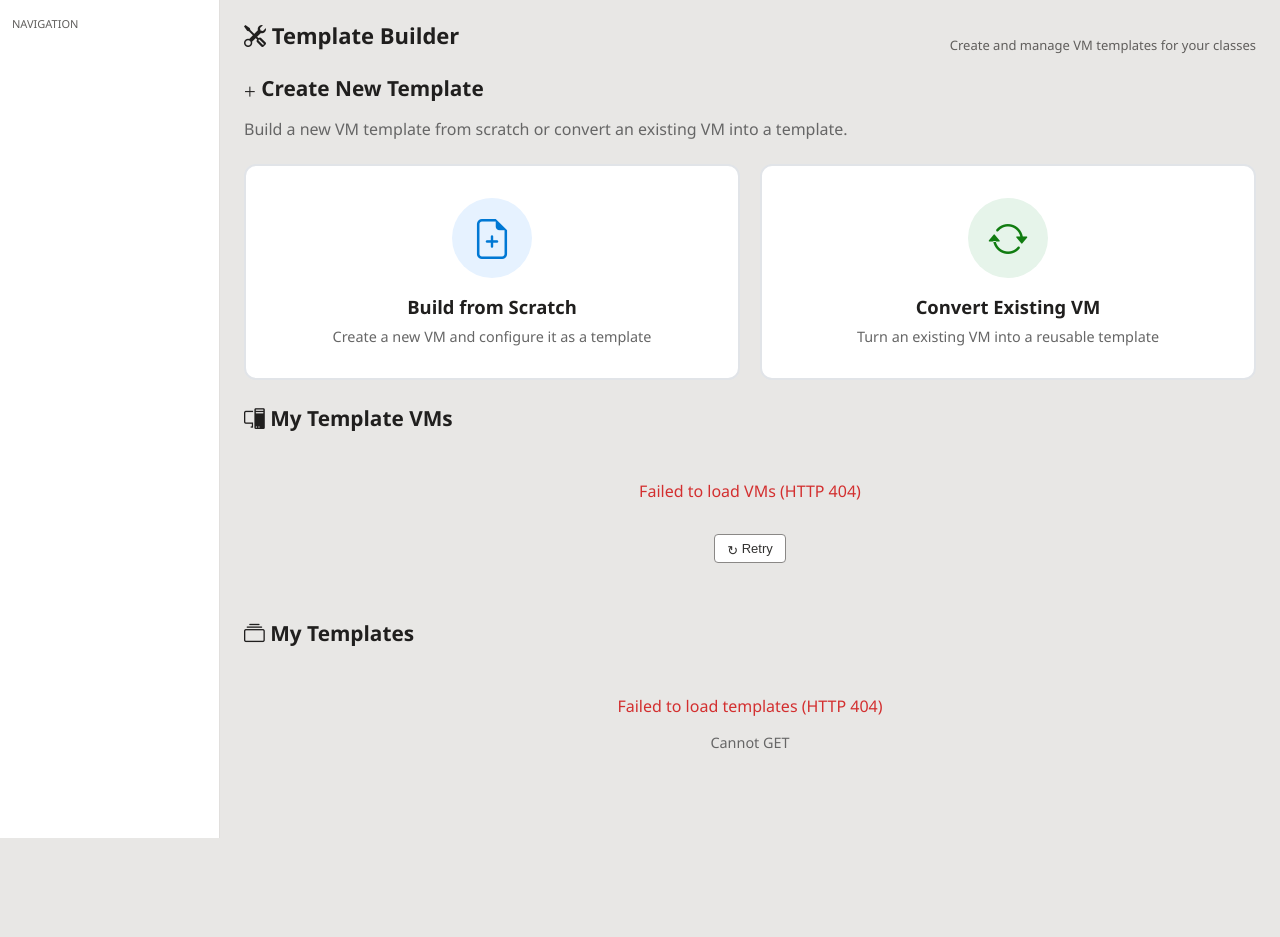
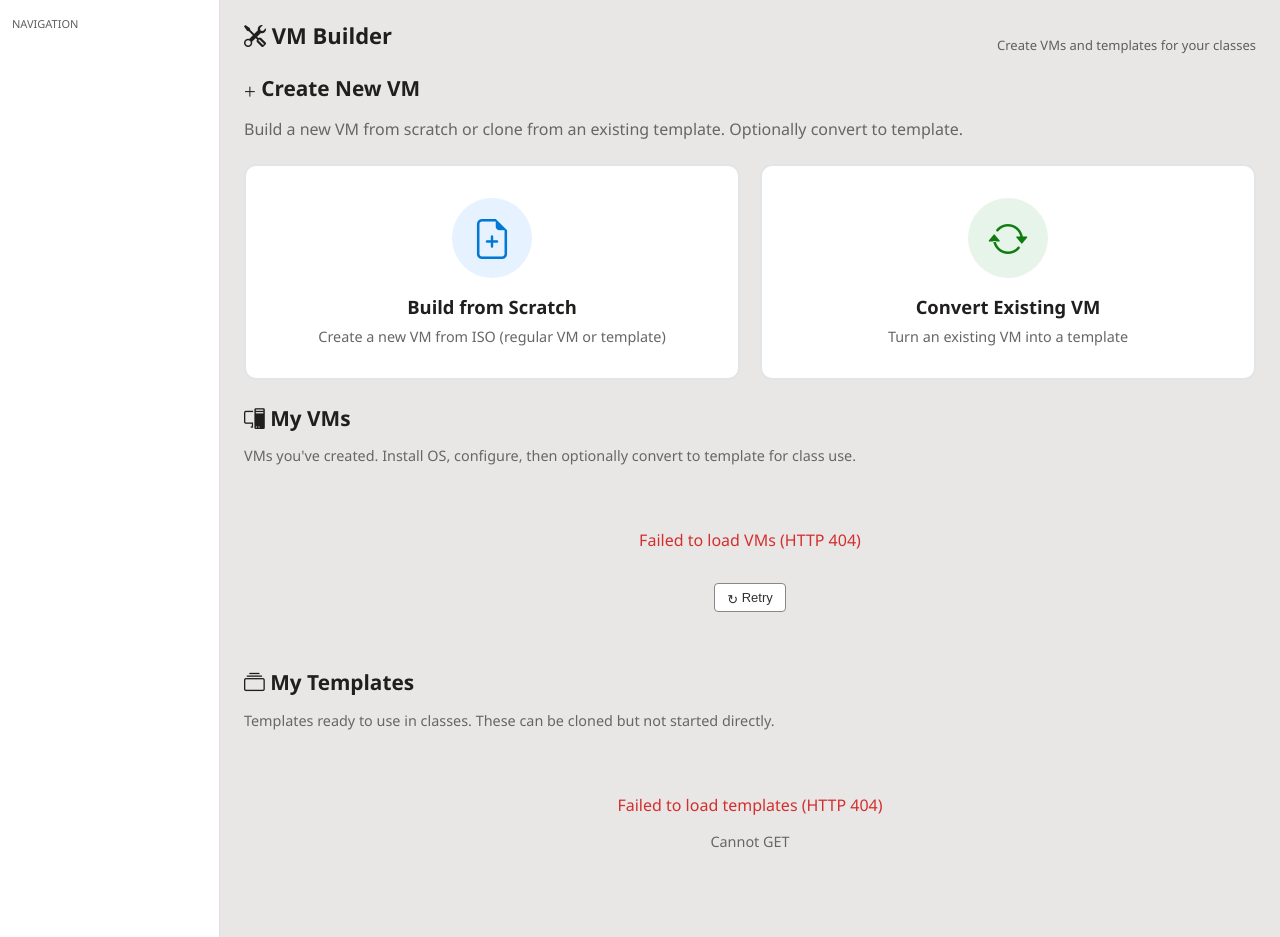
Before and after one commit to Snappieuk/proxmox-lab-gui, a Python web app: template app/templates/template_builder/index.html in a window 1280 px wide. Shown: the part 56-993 px from the top of the page. Before the commit the page ends 894 px from the top, so only its background shows below. Run offline with Jinja, Linux system fonts and the light colour scheme; the template is opened without the code that fills it, so the values that code supplies are empty; some web fonts are replaced.

Commit message:
feat: Add API endpoint to update VM hardware configuration and enhance UI for VM management

```diff
--- a/app/templates/template_builder/index.html
+++ b/app/templates/template_builder/index.html
@@ -3,22 +3,22 @@
 {% block content %}
 <div class="page-header">
     <h1 class="page-title">
-        <i class="bi bi-tools"></i> Template Builder
+        <i class="bi bi-tools"></i> VM Builder
     </h1>
-    <p class="page-subtitle">Create and manage VM templates for your classes</p>
+    <p class="page-subtitle">Create VMs and templates for your classes</p>
 </div>
 
 <div class="content-container">
-    <!-- Template Creation Section -->
+    <!-- VM Creation Section -->
     <div class="card">
         <div class="card-header">
             <h2 style="font-size: 1.3rem; margin: 0;">
-                <i class="bi bi-plus-circle"></i> Create New Template
+                <i class="bi bi-plus-circle"></i> Create New VM
             </h2>
         </div>
         <div class="card-body">
             <p style="color: #666; margin-bottom: 1.5rem;">
-                Build a new VM template from scratch or convert an existing VM into a template.
+                Build a new VM from scratch or clone from an existing template. Optionally convert to template.
             </p>
 
             <div style="display: grid; grid-template-columns: repeat(auto-fit, minmax(300px, 1fr)); gap: 1.25rem;">
@@ -27,7 +27,7 @@
                         <i class="bi bi-file-earmark-plus" style="font-size: 2.5rem; color: #0078d4;"></i>
                     </div>
                     <h3 style="font-size: 1.15rem; margin: 1rem 0 0.5rem; font-weight: 600;">Build from Scratch</h3>
-                    <p style="color: #666; font-size: 0.9rem; margin: 0;">Create a new VM and configure it as a template</p>
+                    <p style="color: #666; font-size: 0.9rem; margin: 0;">Create a new VM from ISO (regular VM or template)</p>
                 </div>
 
                 <div class="option-card" id="btn-convert-existing" style="cursor: pointer;">
@@ -35,7 +35,7 @@
                         <i class="bi bi-arrow-repeat" style="font-size: 2.5rem; color: #107c10;"></i>
                     </div>
                     <h3 style="font-size: 1.15rem; margin: 1rem 0 0.5rem; font-weight: 600;">Convert Existing VM</h3>
-                    <p style="color: #666; font-size: 0.9rem; margin: 0;">Turn an existing VM into a reusable template</p>
+                    <p style="color: #666; font-size: 0.9rem; margin: 0;">Turn an existing VM into a template</p>
                 </div>
             </div>
         </div>
@@ -45,10 +45,13 @@
     <div class="card" style="margin-top: 1.5rem;">
         <div class="card-header">
             <h2 style="font-size: 1.3rem; margin: 0;">
-                <i class="bi bi-pc-display"></i> My Template VMs
+                <i class="bi bi-pc-display"></i> My VMs
             </h2>
         </div>
         <div class="card-body">
+            <p style="color: #666; margin-bottom: 1rem; font-size: 0.9rem;">
+                VMs you've created. Install OS, configure, then optionally convert to template for class use.
+            </p>
             <div id="vms-loading" style="text-align: center; padding: 2rem; color: #666;">
                 <i class="bi bi-hourglass-split"></i> Loading VMs...
             </div>
@@ -66,6 +69,9 @@
             </h2>
         </div>
         <div class="card-body">
+            <p style="color: #666; margin-bottom: 1rem; font-size: 0.9rem;">
+                Templates ready to use in classes. These can be cloned but not started directly.
+            </p>
             <div id="templates-loading" style="text-align: center; padding: 2rem; color: #666;">
                 <i class="bi bi-hourglass-split"></i> Loading templates...
             </div>
@@ -171,13 +177,17 @@
 
                 <!-- Template Options -->
                 <div class="form-section">
-                    <div class="section-label">Options</div>
+                    <div class="section-label">VM Type</div>
                     <div class="form-row">
                         <div class="form-col">
-                            <label for="build-convert-template" class="compact-label" style="display: flex; align-items: center; gap: 0.5rem;">
+                            <label class="compact-label" style="display: flex; align-items: center; gap: 0.5rem; margin-bottom: 0.75rem;">
                                 <input type="checkbox" id="build-convert-template">
-                                Convert to template after creation
+                                <span>Convert to template after creation</span>
                             </label>
+                            <small style="color: #666; display: block; margin-left: 1.5rem;">
+                                <strong>Unchecked:</strong> Creates a regular VM you can start and use<br>
+                                <strong>Checked:</strong> Creates a template for class deployment (cannot be started directly)
+                            </small>
                         </div>
                     </div>
                 </div>
@@ -235,6 +245,57 @@
         </div>
         <div class="modal-body" style="padding: 0; height: calc(95vh - 80px);">
             <iframe id="console-frame" style="width: 100%; height: 100%; border: none;" frameborder="0"></iframe>
+        </div>
+    </div>
+</div>
+
+<!-- Edit VM Modal -->
+<div id="edit-vm-modal" class="modal" style="display: none;">
+    <div class="modal-content" style="max-width: 500px; width: 90%;">
+        <div class="modal-header">
+            <h2 style="font-size: 1.25rem; font-weight: 600; margin: 0;">
+                <i class="bi bi-pencil" style="margin-right: 0.5rem;"></i>Edit VM Hardware
+            </h2>
+            <button class="btn-close" onclick="closeEditVMModal()">&times;</button>
+        </div>
+        <div class="modal-body" style="padding: 1.25rem 1.5rem;">
+            <form id="edit-vm-form" onsubmit="submitEditVM(event)">
+                <input type="hidden" id="edit-vm-id">
+
+                <div class="form-section">
+                    <div class="form-row">
+                        <div class="form-col">
+                            <label class="compact-label">VM Name</label>
+                            <input type="text" id="edit-vm-name-display" class="form-control compact-input" disabled>
+                        </div>
+                    </div>
+                    <div class="form-row">
+                        <div class="form-col">
+                            <label for="edit-vm-cores" class="compact-label">CPU Cores</label>
+                            <input type="number" id="edit-vm-cores" class="form-control compact-input" min="1" max="64" required>
+                        </div>
+                        <div class="form-col">
+                            <label for="edit-vm-memory" class="compact-label">Memory (MB)</label>
+                            <input type="number" id="edit-vm-memory" class="form-control compact-input" min="512" max="65536" step="512" required>
+                        </div>
+                    </div>
+                </div>
+
+                <div style="background: #fef3c7; padding: 1rem; border-radius: 0.5rem; margin-bottom: 1rem; border-left: 4px solid #f59e0b;">
+                    <div style="font-size: 0.875rem; color: #92400e;">
+                        <strong>⚠️ Note:</strong> VM must be stopped to change hardware specs. Changes will be applied via Proxmox API.
+                    </div>
+                </div>
+
+                <div class="modal-actions">
+                    <button type="button" onclick="closeEditVMModal()" class="btn-cancel">
+                        Cancel
+                    </button>
+                    <button type="submit" class="btn-migrate">
+                        <i class="bi bi-check-circle" style="margin-right: 0.5rem;"></i>Save Changes
+                    </button>
+                </div>
+            </form>
         </div>
     </div>
 </div>
@@ -895,7 +956,59 @@ async function confirmConvertVM(vmid, vmname) {
 
 function closeConvertExistingModal() {
     document.getElementById('convert-existing-modal').style.display = 'none';
-};
+}
+
+// Edit VM hardware specs
+function editVM(vmid, vmname, cores, memory) {
+    document.getElementById('edit-vm-id').value = vmid;
+    document.getElementById('edit-vm-name-display').value = vmname;
+    document.getElementById('edit-vm-cores').value = cores;
+    document.getElementById('edit-vm-memory').value = memory;
+    document.getElementById('edit-vm-modal').style.display = 'flex';
+}
+
+function closeEditVMModal() {
+    document.getElementById('edit-vm-modal').style.display = 'none';
+}
+
+async function submitEditVM(event) {
+    event.preventDefault();
+
+    const vmid = document.getElementById('edit-vm-id').value;
+    const cores = parseInt(document.getElementById('edit-vm-cores').value);
+    const memory = parseInt(document.getElementById('edit-vm-memory').value);
+
+    const submitBtn = event.target.querySelector('button[type="submit"]');
+    const originalText = submitBtn.innerHTML;
+
+    try {
+        submitBtn.disabled = true;
+        submitBtn.innerHTML = '<i class="bi bi-hourglass-split"></i> Saving...';
+
+        // Call Proxmox API to update VM config
+        const response = await fetch(`/api/vm/${vmid}/config`, {
+            method: 'PUT',
+            headers: { 'Content-Type': 'application/json' },
+            body: JSON.stringify({ cores, memory })
+        });
+
+        const data = await response.json();
+
+        if (data.ok || response.ok) {
+            alert('✅ VM hardware updated successfully!');
+            closeEditVMModal();
+            loadMyVMs(); // Refresh VM list
+        } else {
+            alert(`❌ Failed to update VM: ${data.error || 'Unknown error'}`);
+        }
+    } catch (error) {
+        console.error('Error updating VM:', error);
+        alert(`❌ Failed to update VM: ${error.message}`);
+    } finally {
+        submitBtn.disabled = false;
+        submitBtn.innerHTML = originalText;
+    }
+}
 
 console.log('✅ Functions defined VERSION v5 - attached to window');
 console.log('✅ Window functions:', typeof window.showCreateFromScratch, typeof window.showConvertExisting);
@@ -1104,6 +1217,9 @@ async function loadMyVMs() {
                 <div class="template-actions">
                     <button class="btn-icon" onclick="openConsole(${vm.vmid}, '${vm.name}')" title="Open Console">
                         <i class="bi bi-terminal"></i> Console
+                    </button>
+                    <button class="btn-icon btn-secondary" onclick="editVM(${vm.vmid}, '${vm.name}', ${vm.cores || 2}, ${vm.memory || 2048})" title="Edit Hardware Specs">
+                        <i class="bi bi-pencil"></i> Edit
                     </button>
                     <button class="btn-icon btn-secondary" onclick="ejectISO(${vm.vmid})" title="Eject Installation Media">
                         <i class="bi bi-eject"></i> Eject ISO
```
Also changed, not shown: app/routes/api/vms.py (+86 -0 lines).
